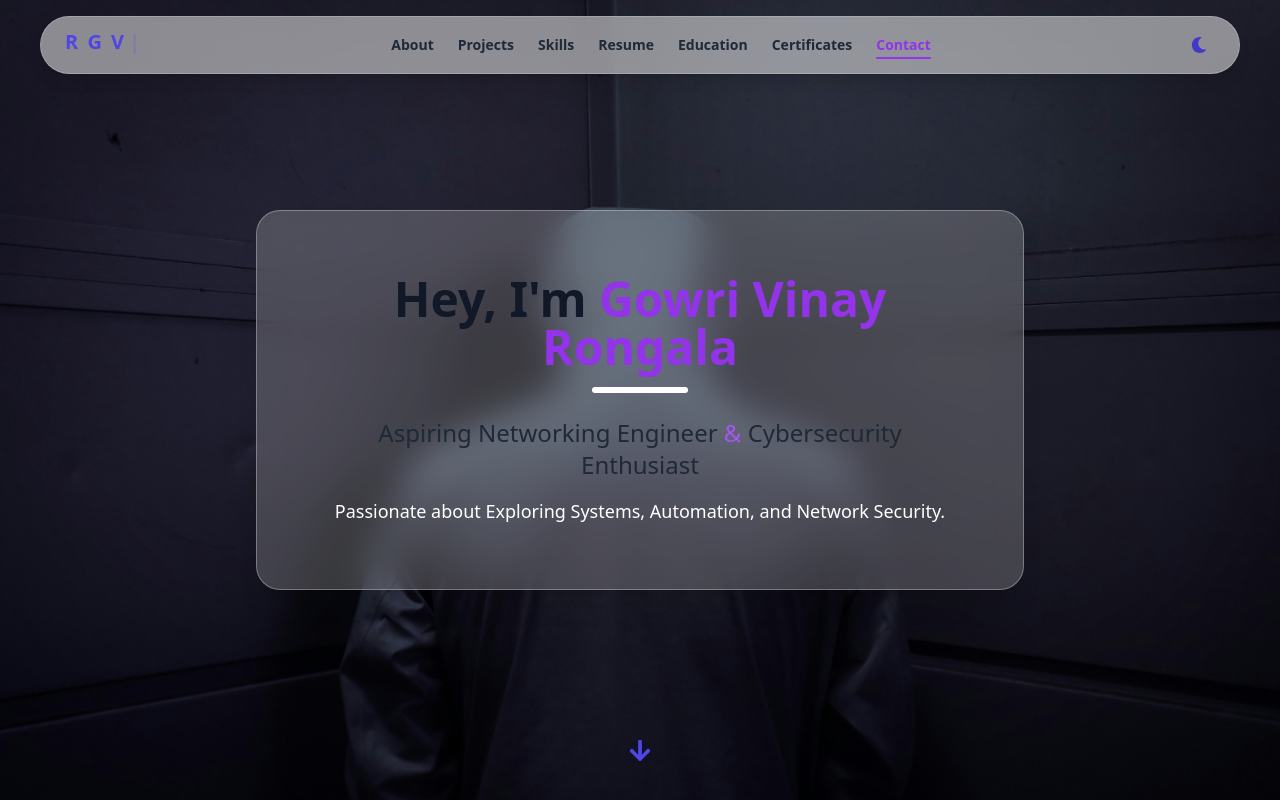
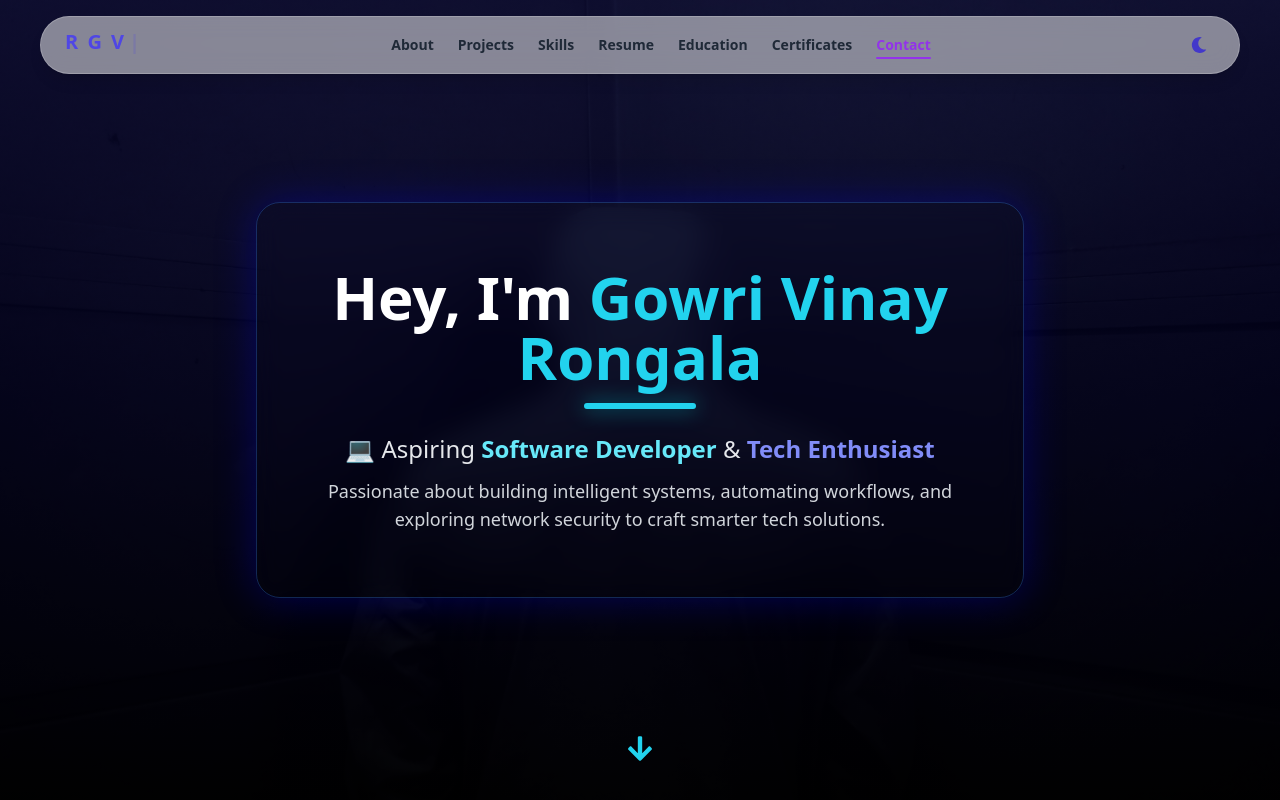
Before and after one commit to 160904160805/my-personal-portfolio, a React (Vite) app: page / in a window 1280 px wide. Shown: the top 800 px of the page. Built offline with nearby package versions, Linux system fonts and the light colour scheme; the HTML template or start-up script is replaced by a standard one.

Commit message:
Update Hero.jsx
updated the hero section

```diff
--- a/src/components/Hero.jsx
+++ b/src/components/Hero.jsx
@@ -6,54 +6,59 @@ const Hero = () => {
   return (
     <section
       id="hero"
-      className="relative w-full min-h-screen bg-cover bg-center flex items-center justify-center"
+      className="relative w-full min-h-screen bg-cover bg-center flex items-center justify-center text-white"
       style={{
         backgroundImage: `url('assets/boy.jpg')`,
       }}
     >
+      {/* Cyber Navy Overlay */}
+      <div className="absolute inset-0 bg-gradient-to-b from-[#0a0a33]/70 via-[#000018]/80 to-black/90" />
+
       <motion.div
-        className="bg-white/20 dark:bg-black/30 backdrop-blur-lg border border-white/30 dark:border-gray-700 rounded-3xl p-10 md:p-16 text-center shadow-xl max-w-3xl mx-4"
-        initial={{ opacity: 0, scale: 0.95 }}
+        className="relative z-10 backdrop-blur-md border border-blue-500/30 rounded-3xl p-10 md:p-16 text-center shadow-[0_0_40px_rgba(0,0,255,0.3)] max-w-3xl mx-4"
+        initial={{ opacity: 0, scale: 0.9 }}
         animate={{ opacity: 1, scale: 1 }}
-        transition={{ duration: 0.8 }}
+        transition={{ duration: 1 }}
       >
         <motion.h1
-          className="text-4xl md:text-5xl font-extrabold text-gray-900 dark:text-white mb-4"
-          initial={{ opacity: 0, y: -20 }}
+          className="text-4xl md:text-6xl font-extrabold mb-4 leading-tight"
+          initial={{ opacity: 0, y: -30 }}
           animate={{ opacity: 1, y: 0 }}
           transition={{ delay: 0.3 }}
         >
-          Hey, I'm <span className="text-purple-600">Gowri Vinay Rongala</span>
+          Hey, I'm <span className="text-cyan-400">Gowri Vinay Rongala</span>
         </motion.h1>
 
-        {/* Increased Divider Line */}
-        <div className="w-24 h-1.5 bg-white mx-auto mb-6 rounded-full"></div>
+        <div className="w-28 h-1.5 bg-cyan-400 mx-auto mb-6 rounded-full shadow-[0_0_20px_rgba(0,255,255,0.5)]" />
 
         <motion.p
-          className="text-lg md:text-2xl font-medium text-gray-800 dark:text-gray-300 mb-4"
+          className="text-lg md:text-2xl font-medium text-gray-200 mb-3"
           initial={{ opacity: 0, y: 20 }}
           animate={{ opacity: 1, y: 0 }}
           transition={{ delay: 0.6 }}
         >
-          Aspiring Networking Engineer <span className="text-purple-500">&</span> Cybersecurity Enthusiast
+          💻 Aspiring <span className="text-cyan-300 font-semibold">Software Developer</span> &{' '}
+          <span className="text-indigo-400 font-semibold">Tech Enthusiast</span>
         </motion.p>
 
         <motion.p
-          className="text-base md:text-lg text-white dark:text-gray-400"
+          className="text-base md:text-lg text-gray-300"
           initial={{ opacity: 0, y: 20 }}
           animate={{ opacity: 1, y: 0 }}
           transition={{ delay: 0.9 }}
         >
-          Passionate about Exploring Systems, Automation, and Network Security.
+          Passionate about building intelligent systems, automating workflows,
+          and exploring network security to craft smarter tech solutions.
         </motion.p>
       </motion.div>
 
+      {/* Animated Scroll Arrow */}
       <motion.div
-        className="absolute bottom-10 text-indigo-600 dark:text-indigo-400"
+        className="absolute bottom-10 text-cyan-400"
         animate={{ y: [0, 10, 0] }}
         transition={{ repeat: Infinity, duration: 1.8 }}
       >
-        <FaArrowDown size={24} />
+        <FaArrowDown size={28} />
       </motion.div>
     </section>
   );
```
